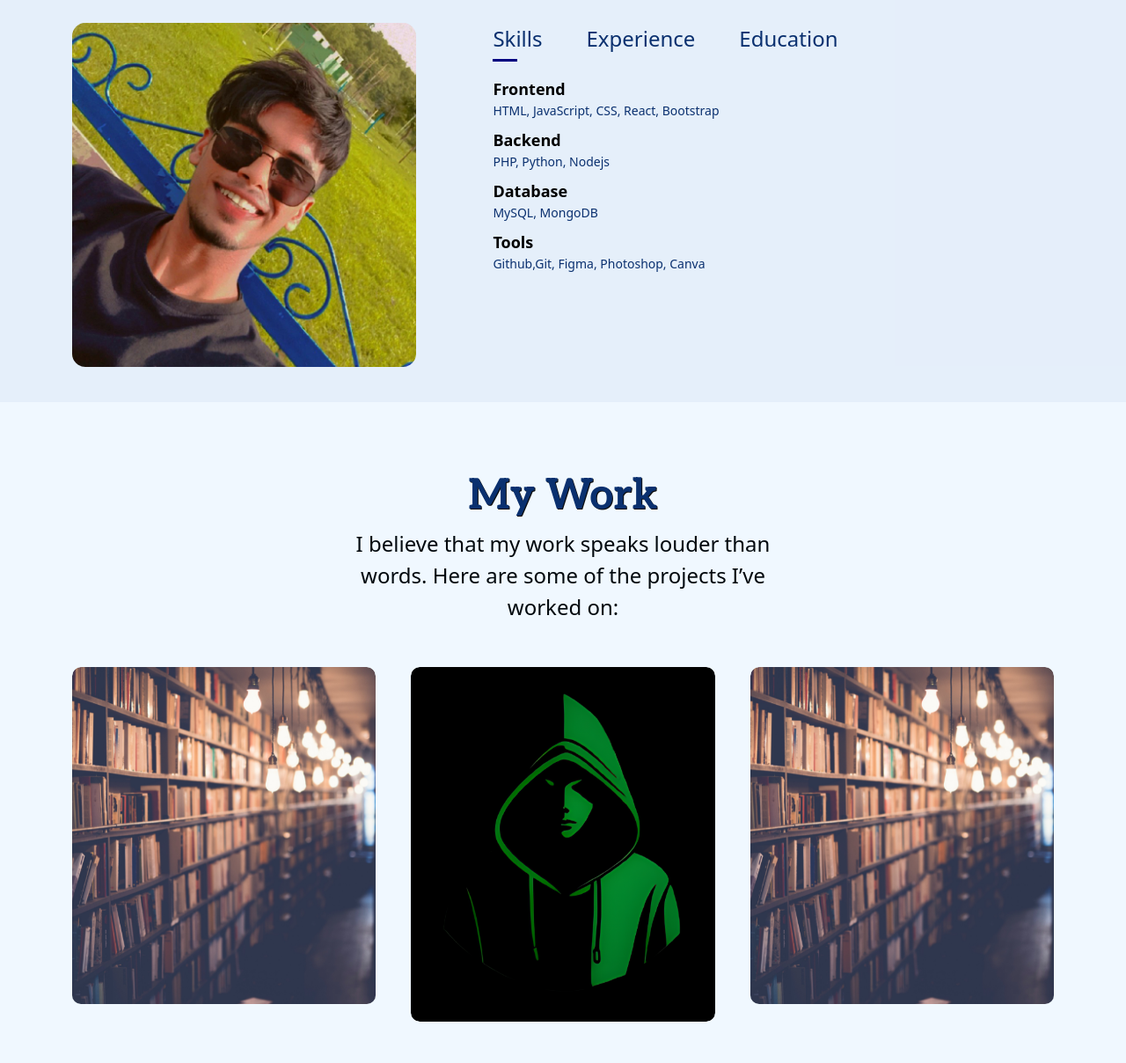
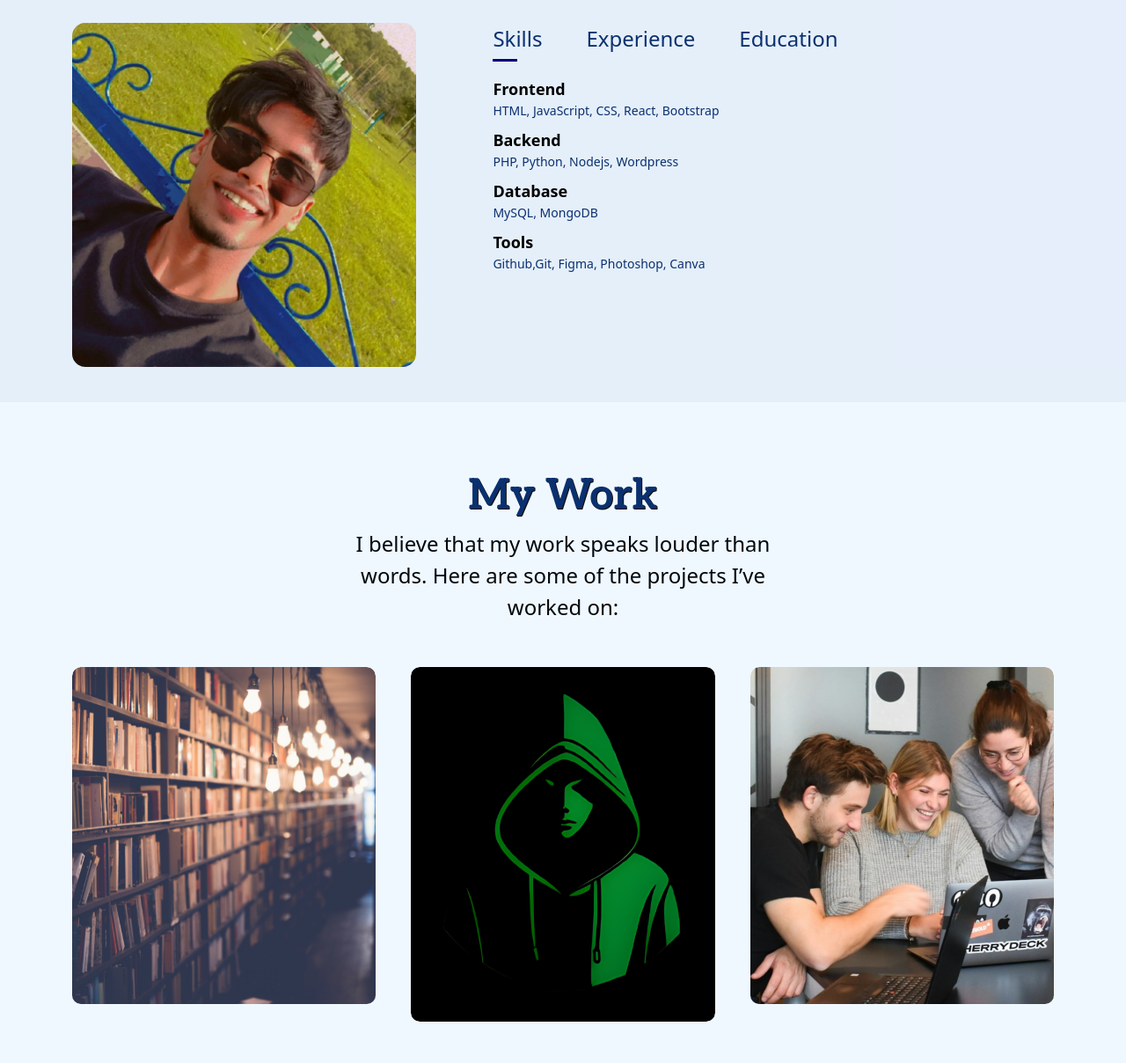
Before and after one commit to MukeshDhadse12/My_Portfolio, a plain HTML site: page index.html in a window 1280 px wide. Shown: the part 1617-2825 px from the top of the page at 88% size. Drawn offline with nearby package versions, Linux system fonts and the light colour scheme; a web font is replaced by a local one.

Commit message:
Studentshopee Project added in the site

```diff
--- a/index.html
+++ b/index.html
@@ -203,7 +203,7 @@
         <div class="tab-contents active-tab " id="skills">
           <ul>
             <li><span>Frontend</span><br>HTML, JavaScript, CSS, React, Bootstrap</li>
-            <li><span>Backend</span><br>PHP, Python, Nodejs</li>
+            <li><span>Backend</span><br>PHP, Python, Nodejs, Wordpress</li>
             <li><span>Database</span><br> MySQL, MongoDB</li>
             <li><span>Tools</span><br>Github,Git, Figma, Photoshop, Canva</li>
 
@@ -265,17 +265,17 @@
           </div>
         </div>
         <div class="work">
-          <img src="images/e-library.png" alt="">
+          <img src="images/homepage-banner.jpg" alt="">
           <div class="layer">
-            <h3>Job Portal</h3>
-            <p>Lorem ipsum, dolor sit amet consectetur adipisicing elit. Aliquam ipsum mollitia vero tempora, maxime exercitationem?</p>
-            <a href="">
+            <h3>StudentShopee</h3>
+            <p>StudentShopee.in is a job portal website that connects students, job seekers, employers, companies, organizations, and local businesses in cities like tier-2 & tier-3.</p>
+            <a href="https://studentshopee.in/">
               <i class="fa-solid fa-arrow-up-right-from-square"></i>
             </a>
           </div>
         </div>
       </div>
-      <a href="index.html" class="btn" id="project-btn"> See More</a>
+      <a href="#" class="btn" id="project-btn"> See More</a>
     </div>
   </div>
 
```
Also changed, not shown: images/homepage-banner.jpg (added).
